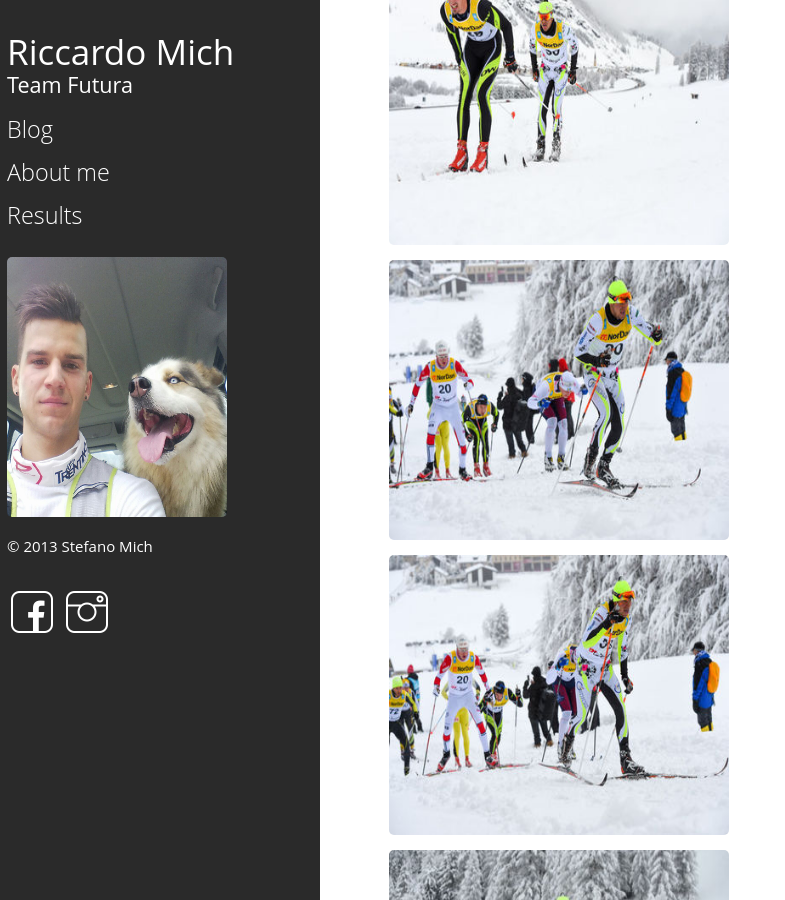
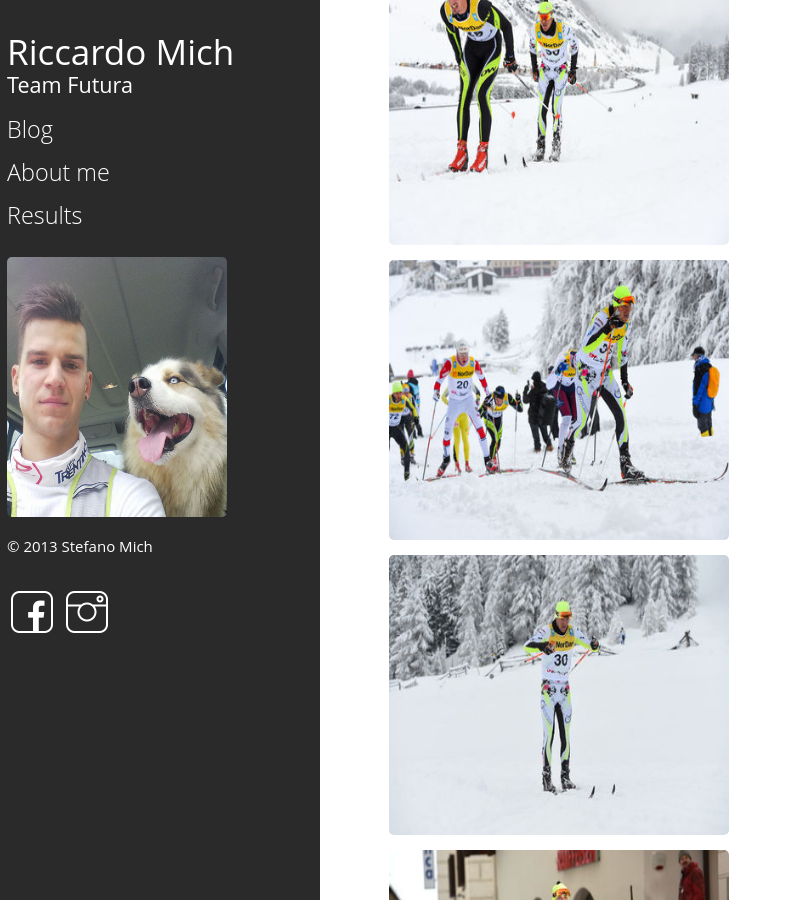
Before and after one commit to stefanomich22/mich93.github.io, a Jekyll site: the page built from _posts/2015-01-19-Diagonela.md, in a window 1280 px wide and 900 px high, scrolled down 1618 px. Shown: the whole window, without its empty margins (0-785 px from the left). Built offline with Jekyll 4.4.1, drawn with Linux system fonts in a browser that asks for light colours; Markdown is read by kramdown in place of the engine named in the settings; a style sheet for code colours, icons or effects is not loaded.

Commit message:
new post diagonela

```diff
--- a/_posts/2015-01-19-Diagonela.md
+++ b/_posts/2015-01-19-Diagonela.md
@@ -26,7 +26,7 @@
 
 <a href="/images/diagonela1.jpg"><img class="postimg" src="/images/diagonela1.jpg"></a>
 <a href="/images/diagonela2.jpg"><img class="postimg" src="/images/diagonela2.jpg"></a>
-<a href="/images/diagonela3.jpg"><img class="postimg" src="/images/diagonela3.jpg"></a>
+
 <a href="/images/diagonela4.jpg"><img class="postimg" src="/images/diagonela4.jpg"></a>
 <a href="/images/diagonela5.jpg"><img class="postimg" src="/images/diagonela5.jpg"></a>
 <a href="/images/diagonela6.jpg"><img class="postimg" src="/images/diagonela6.jpg"></a>
```
